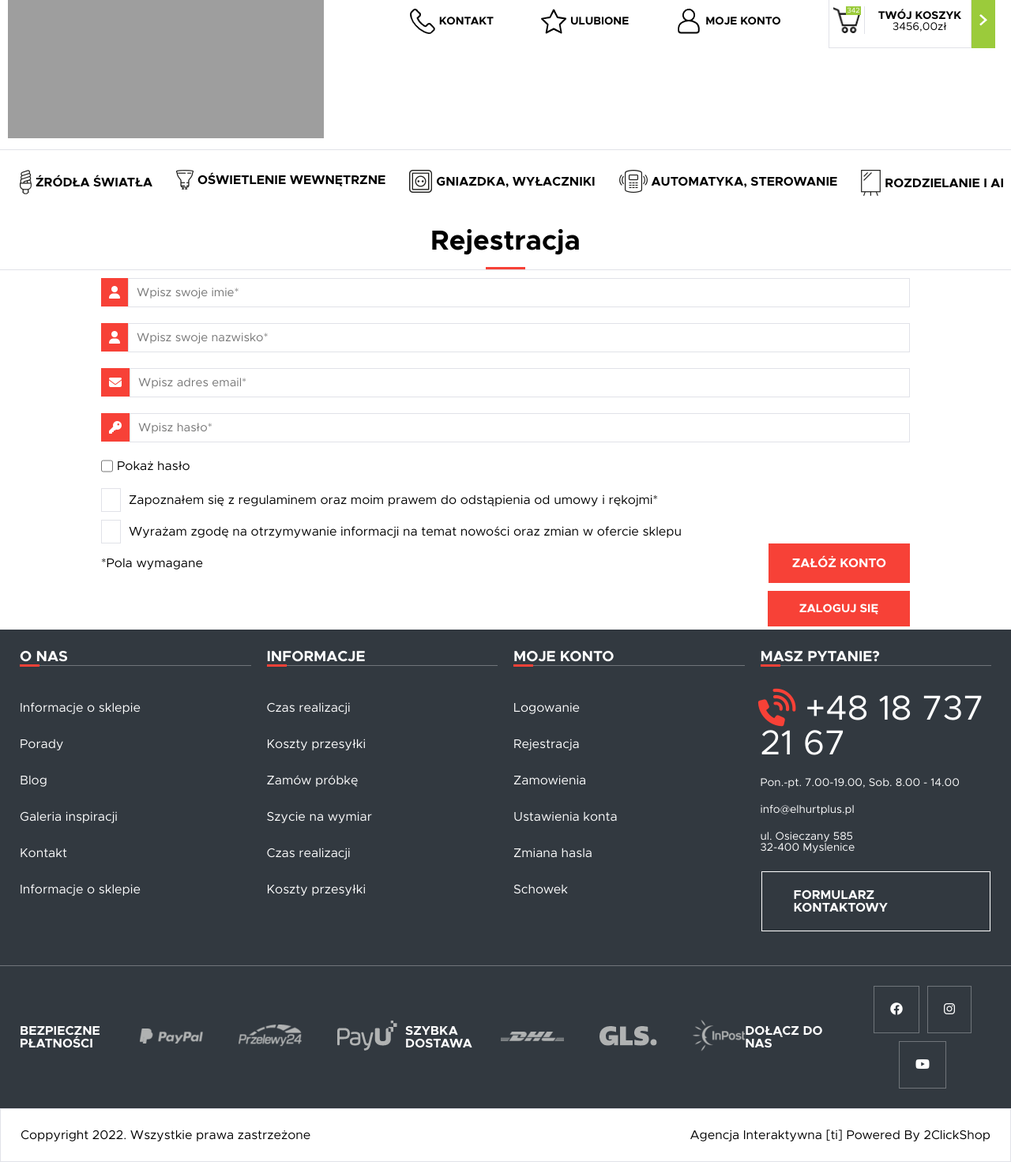
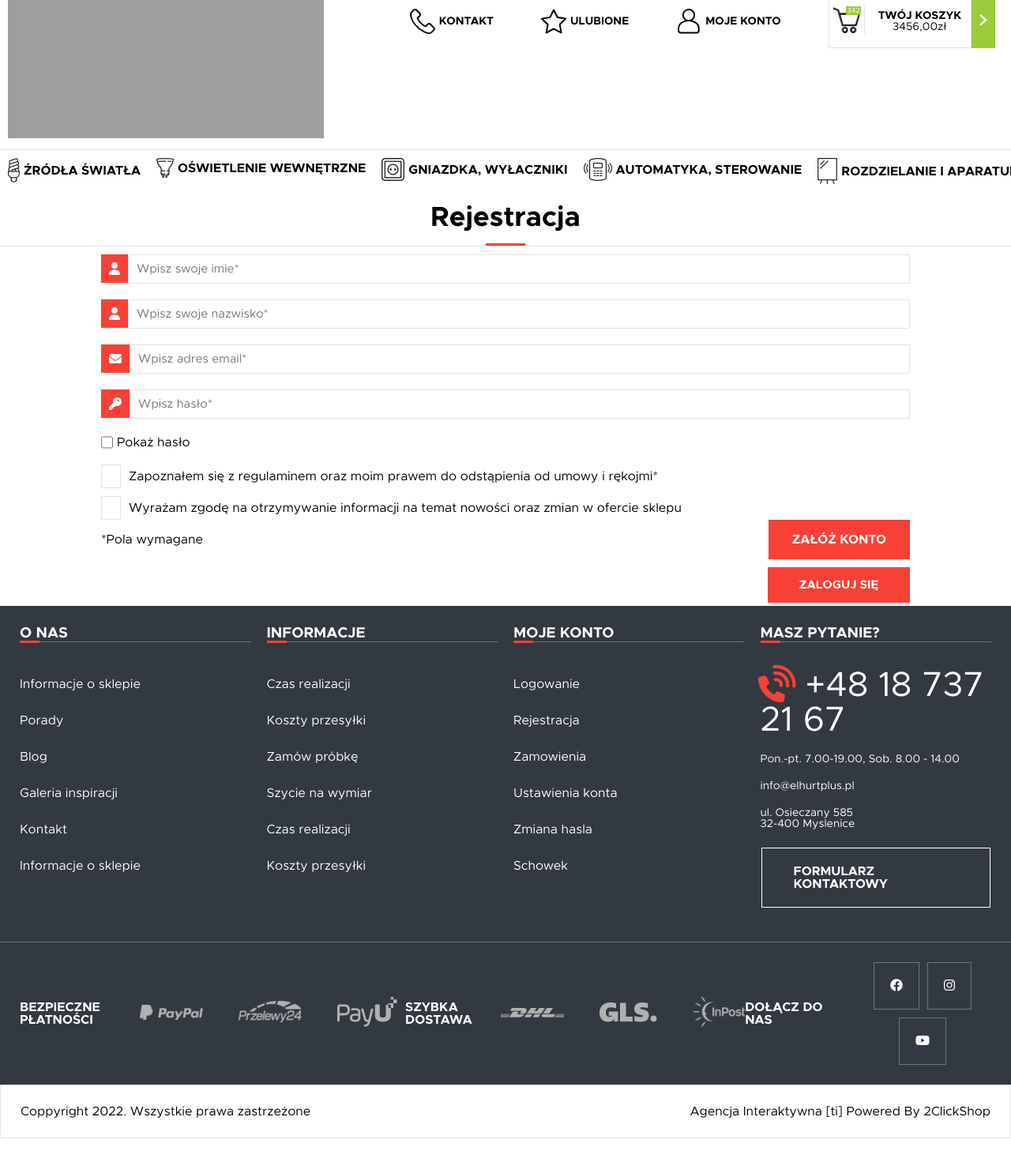
Before and after one commit to hub-hej/shop, a PHP site: page /registration.php in a window 1280 px wide. Shown: the part 135-1606 px from the top of the page at 79% size. After the commit the page ends 1576 px from the top, so only its background shows below. Run offline with PHP 8.4, Linux system fonts and the light colour scheme; some libraries are stand-ins or nearby versions; grey boxes are pictures that could not be loaded.

Commit message:
Nothing new

```diff
--- a/register.css
+++ b/register.css
@@ -171,12 +171,11 @@ html {
     background-color: white;
     height: 100%;
     font-family: var(--font-family-primary);
-    padding: 10px;
 }
 .headers {
     width: fit-content;
     text-align: left;
-    padding: 15px;
+    padding: 10px;
 }
 .button-menu {
     border: none;
@@ -558,7 +557,7 @@ ul, ul li {
     }
 }
 @media screen and (max-width: 1100px) {
-    .searchTop, .logo img{
+    .logo img{
         height: 40px;
     }
     .module_body, .fa-phone-volume{
```
Also changed, not shown: register.js (+2 -18 lines).
